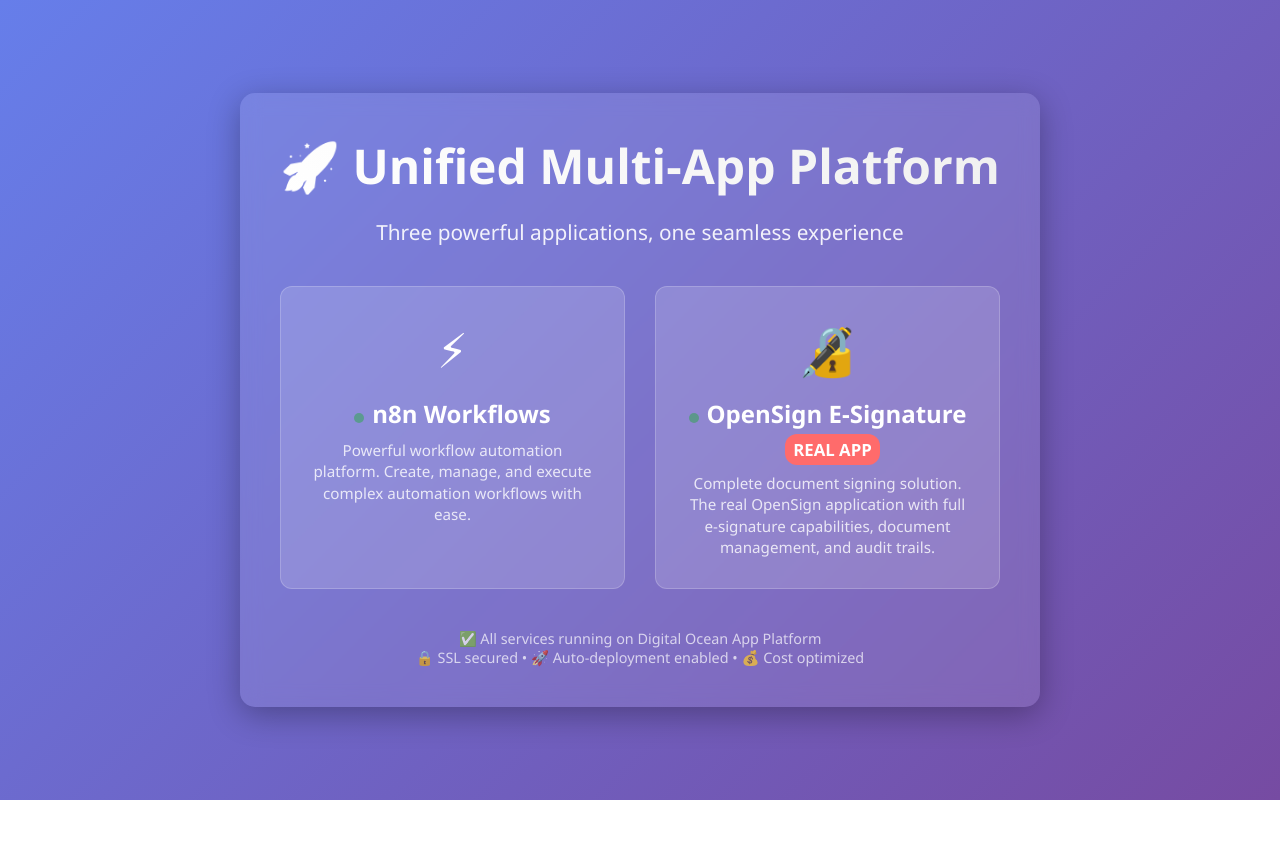
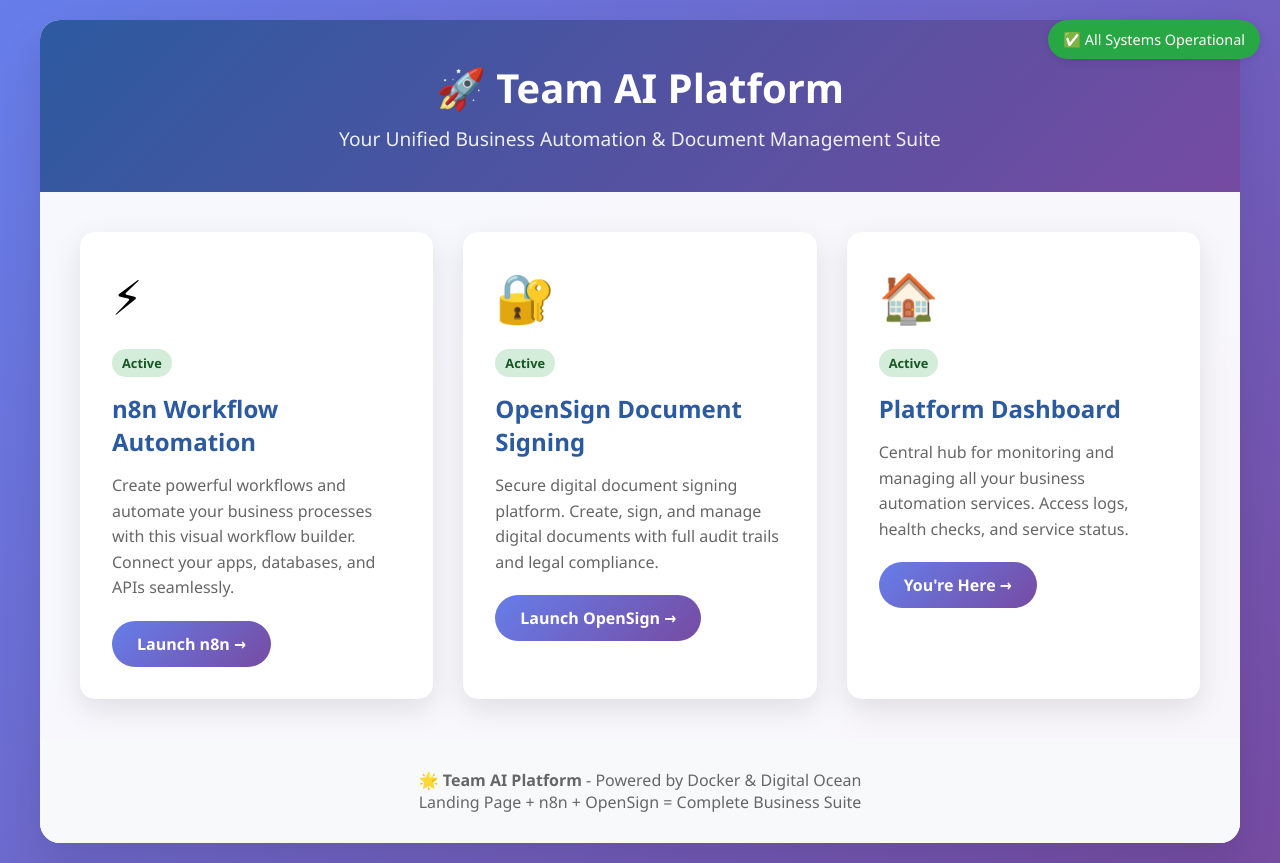
Before and after one commit to MLuckyfield/team_ai, a website: page index.html in a window 1280 px wide. Before the commit the page ends 800 px from the top, so only its background shows below. Drawn offline with Linux system fonts and the light colour scheme.

Commit message:
feat: Implement proper OpenSign integration with full document signing capabilities

```diff
--- a/index.html
+++ b/index.html
@@ -3,7 +3,7 @@
 <head>
     <meta charset="UTF-8">
     <meta name="viewport" content="width=device-width, initial-scale=1.0">
-    <title>Unified Multi-App Platform</title>
+    <title>Team AI - Unified Platform</title>
     <style>
         * {
             margin: 0;
@@ -15,141 +15,171 @@
             font-family: 'Segoe UI', Tahoma, Geneva, Verdana, sans-serif;
             background: linear-gradient(135deg, #667eea 0%, #764ba2 100%);
             min-height: 100vh;
-            display: flex;
-            align-items: center;
-            justify-content: center;
-            color: white;
+            padding: 20px;
         }
 
         .container {
-            text-align: center;
-            max-width: 800px;
-            padding: 40px;
-            background: rgba(255, 255, 255, 0.1);
-            border-radius: 15px;
-            backdrop-filter: blur(10px);
-            box-shadow: 0 8px 32px rgba(0, 0, 0, 0.3);
+            max-width: 1200px;
+            margin: 0 auto;
+            background: rgba(255, 255, 255, 0.95);
+            border-radius: 20px;
+            overflow: hidden;
+            box-shadow: 0 20px 40px rgba(0, 0, 0, 0.1);
         }
 
-        h1 {
-            font-size: 3em;
-            margin-bottom: 20px;
-            background: linear-gradient(45deg, #fff, #f0f0f0);
-            -webkit-background-clip: text;
-            -webkit-text-fill-color: transparent;
-            background-clip: text;
+        .header {
+            background: linear-gradient(135deg, #2c5aa0 0%, #764ba2 100%);
+            color: white;
+            text-align: center;
+            padding: 40px 20px;
         }
 
-        .subtitle {
-            font-size: 1.3em;
-            margin-bottom: 40px;
+        .header h1 {
+            font-size: 2.5rem;
+            margin-bottom: 10px;
+            font-weight: 700;
+        }
+
+        .header p {
+            font-size: 1.2rem;
             opacity: 0.9;
         }
 
-        .apps-grid {
+        .services {
             display: grid;
-            grid-template-columns: repeat(auto-fit, minmax(250px, 1fr));
+            grid-template-columns: repeat(auto-fit, minmax(350px, 1fr));
             gap: 30px;
-            margin: 40px 0;
+            padding: 40px;
         }
 
-        .app-card {
-            background: rgba(255, 255, 255, 0.15);
+        .service-card {
+            background: white;
+            border-radius: 15px;
             padding: 30px;
-            border-radius: 12px;
+            box-shadow: 0 10px 30px rgba(0, 0, 0, 0.1);
             transition: all 0.3s ease;
-            text-decoration: none;
-            color: white;
-            border: 1px solid rgba(255, 255, 255, 0.2);
+            border: 2px solid transparent;
         }
 
-        .app-card:hover {
+        .service-card:hover {
             transform: translateY(-5px);
-            background: rgba(255, 255, 255, 0.25);
-            box-shadow: 0 12px 40px rgba(0, 0, 0, 0.4);
+            box-shadow: 0 20px 40px rgba(0, 0, 0, 0.15);
+            border-color: #667eea;
         }
 
-        .app-icon {
-            font-size: 3em;
+        .service-icon {
+            font-size: 3rem;
+            margin-bottom: 20px;
+            display: block;
+        }
+
+        .service-card h3 {
+            color: #2c5aa0;
+            margin-bottom: 15px;
+            font-size: 1.5rem;
+        }
+
+        .service-card p {
+            color: #666;
+            line-height: 1.6;
+            margin-bottom: 20px;
+        }
+
+        .service-link {
+            display: inline-block;
+            background: linear-gradient(135deg, #667eea 0%, #764ba2 100%);
+            color: white;
+            text-decoration: none;
+            padding: 12px 25px;
+            border-radius: 25px;
+            font-weight: 600;
+            transition: all 0.3s ease;
+        }
+
+        .service-link:hover {
+            transform: scale(1.05);
+            box-shadow: 0 5px 15px rgba(102, 126, 234, 0.3);
+        }
+
+        .status {
+            display: inline-block;
+            padding: 5px 10px;
+            border-radius: 15px;
+            font-size: 0.8rem;
+            font-weight: 600;
             margin-bottom: 15px;
         }
 
-        .app-title {
-            font-size: 1.5em;
-            font-weight: bold;
-            margin-bottom: 10px;
+        .status.active {
+            background: #d4edda;
+            color: #155724;
         }
 
-        .app-description {
-            font-size: 0.95em;
-            opacity: 0.8;
-            line-height: 1.4;
-        }
-
-        .status-indicator {
-            display: inline-block;
-            width: 10px;
-            height: 10px;
-            background: #28a745;
-            border-radius: 50%;
-            margin-right: 8px;
-            animation: pulse 2s infinite;
-        }
-
-        @keyframes pulse {
-            0% { opacity: 1; }
-            50% { opacity: 0.5; }
-            100% { opacity: 1; }
+        .status.coming-soon {
+            background: #fff3cd;
+            color: #856404;
         }
 
         .footer {
-            margin-top: 40px;
-            font-size: 0.9em;
-            opacity: 0.7;
+            text-align: center;
+            padding: 30px;
+            background: #f8f9fa;
+            color: #666;
         }
 
-        .new-badge {
-            background: #ff6b6b;
+        .health-check {
+            position: fixed;
+            top: 20px;
+            right: 20px;
+            background: #28a745;
             color: white;
-            padding: 4px 8px;
-            border-radius: 12px;
-            font-size: 0.7em;
-            font-weight: bold;
-            margin-left: 10px;
+            padding: 10px 15px;
+            border-radius: 20px;
+            font-size: 0.9rem;
+            box-shadow: 0 2px 10px rgba(0, 0, 0, 0.1);
         }
     </style>
 </head>
 <body>
+    <div class="health-check">
+        ✅ All Systems Operational
+    </div>
+
     <div class="container">
-        <h1>🚀 Unified Multi-App Platform</h1>
-        <p class="subtitle">Three powerful applications, one seamless experience</p>
+        <div class="header">
+            <h1>🚀 Team AI Platform</h1>
+            <p>Your Unified Business Automation & Document Management Suite</p>
+        </div>
 
-        <div class="apps-grid">
-            <a href="/n8n/" class="app-card">
-                <div class="app-icon">⚡</div>
-                <div class="app-title">
-                    <span class="status-indicator"></span>n8n Workflows
-                </div>
-                <div class="app-description">
-                    Powerful workflow automation platform. Create, manage, and execute complex automation workflows with ease.
-                </div>
-            </a>
+        <div class="services">
+            <div class="service-card">
+                <span class="service-icon">⚡</span>
+                <span class="status active">Active</span>
+                <h3>n8n Workflow Automation</h3>
+                <p>Create powerful workflows and automate your business processes with this visual workflow builder. Connect your apps, databases, and APIs seamlessly.</p>
+                <a href="/n8n/" class="service-link">Launch n8n →</a>
+            </div>
 
-            <a href="/opensign/" class="app-card">
-                <div class="app-icon">🔏</div>
-                <div class="app-title">
-                    <span class="status-indicator"></span>OpenSign E-Signature
-                    <span class="new-badge">REAL APP</span>
-                </div>
-                <div class="app-description">
-                    Complete document signing solution. The real OpenSign application with full e-signature capabilities, document management, and audit trails.
-                </div>
-            </a>
+            <div class="service-card">
+                <span class="service-icon">🔐</span>
+                <span class="status active">Active</span>
+                <h3>OpenSign Document Signing</h3>
+                <p>Secure digital document signing platform. Create, sign, and manage digital documents with full audit trails and legal compliance.</p>
+                <a href="/opensign/" class="service-link">Launch OpenSign →</a>
+            </div>
+
+            <div class="service-card">
+                <span class="service-icon">🏠</span>
+                <span class="status active">Active</span>
+                <h3>Platform Dashboard</h3>
+                <p>Central hub for monitoring and managing all your business automation services. Access logs, health checks, and service status.</p>
+                <a href="/" class="service-link">You're Here →</a>
+            </div>
         </div>
 
         <div class="footer">
-            <p>✅ All services running on Digital Ocean App Platform</p>
-            <p>🔒 SSL secured • 🚀 Auto-deployment enabled • 💰 Cost optimized</p>
+            <p>🌟 <strong>Team AI Platform</strong> - Powered by Docker & Digital Ocean</p>
+            <p>Landing Page + n8n + OpenSign = Complete Business Suite</p>
         </div>
     </div>
 </body>
```
Also changed, not shown: CHECKPOINT_WORKING_STATE.md (+30 -15 lines), docker-compose.opensign.yml (added, +29 -0 lines), unified-minimal-platform.yaml (+17 -7 lines), 6 other files.
